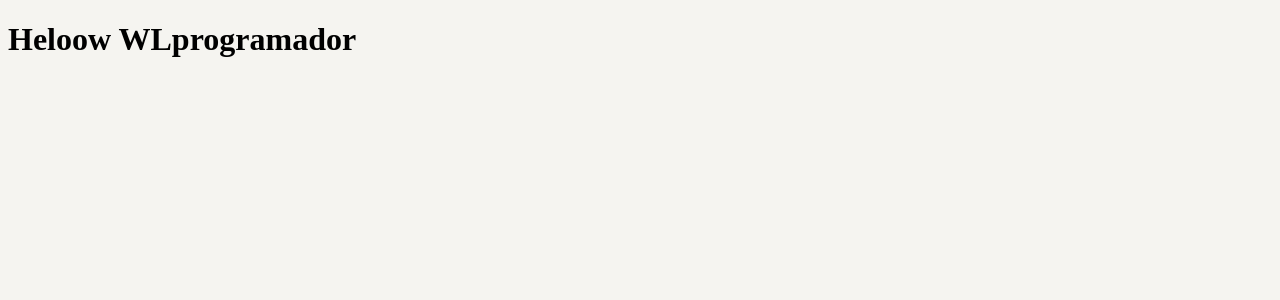
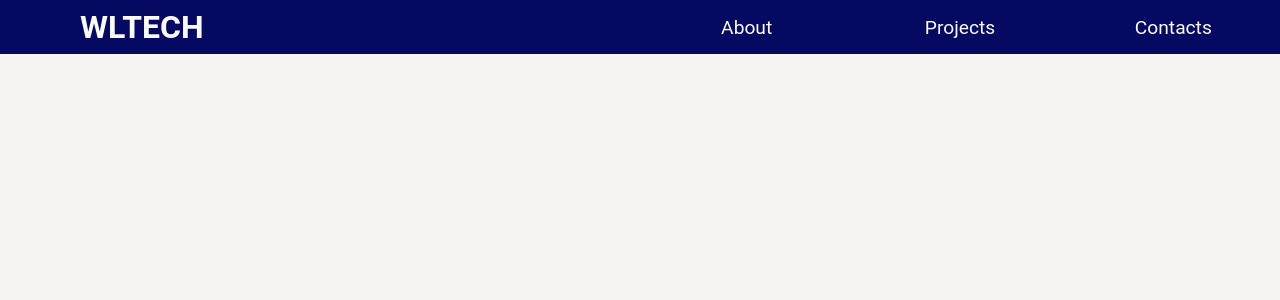
Before and after one commit to WLprogramador/Potifolio, a Next.js app: page / in a window 1280 px wide. Shown: the top 300 px of the page. Built offline with nearby package versions, Linux system fonts and the light colour scheme.

Commit message:
feat/componet-navabar foi finalizado com sucesoo

```diff
--- a/package.json
+++ b/package.json
@@ -16,6 +16,7 @@
   },
   "devDependencies": {
     "@types/react": "17.0.14",
+    "@types/styled-components": "^5.1.11",
     "babel-plugin-styled-components": "^1.13.2",
     "eslint": "7.31.0",
     "eslint-config-next": "11.0.1",
--- a/pages/_app.js
+++ b/pages/_app.jsx
@@ -1,6 +1,12 @@
 import { createGlobalStyle, ThemeProvider } from "styled-components";
 
 const GlobalStyle = createGlobalStyle`
+
+* {
+  margin:0 auto;
+  padding: 0;
+  box-sizing: border-box;
+}
 html{
   box-sizing: border-box;
   background: #F5F4F0;
@@ -10,14 +16,16 @@ html{
 }
 
 body{
-  font-family:;
+  font-family: 'Roboto', sans-serif;
 }
 `;
 
 const theme = {
   colors: {
     primary: "#fafafa",
-    black: "#000000"
+    black: "#000000",
+    blue_dark_250: "#060962",
+    red: "#FF0000"
   },
 };
 
--- a/pages/index.js
+++ /dev/null
@@ -1,15 +0,0 @@
-import styled from 'styled-components';
-
-const Title = styled.h1`
-  font-size: 32px;
-  color: ${({theme}) => theme.colors.black}
-`;
-
-
-export default function Home() {
-  return (
-    <div>
-     <Title>Heloow WLprogramador</Title>
-    </div>
-  )
-}
--- /dev/null
+++ b/pages/index.jsx
@@ -0,0 +1,9 @@
+import { Navbar } from '../src/components/Navbar';
+
+export default function Home() {
+  return (
+    <>
+        <Navbar />
+    </>
+  )
+}
--- /dev/null
+++ b/src/components/Navbar/index.jsx
@@ -0,0 +1,35 @@
+import {
+  Content,
+  ContentNav,
+  ContentLogo,
+  Logo,
+  ContentLinks,
+  ContentUl,
+  ContentLI,
+  Link,
+} from './styles';
+export function Navbar() {
+  return (
+    <Content>
+        <ContentNav>
+            <ContentLogo>
+              <Logo>WLTECH</Logo>
+            </ContentLogo>
+
+            <ContentLinks>
+              <ContentUl>
+                <ContentLI>
+                  <Link href="home#">About</Link>
+                </ContentLI>
+                <ContentLI>
+                  <Link href="home#">Projects</Link>
+                </ContentLI>
+                <ContentLI>
+                  <Link href="home#">Contacts</Link>
+                </ContentLI>
+              </ContentUl>
+            </ContentLinks>
+        </ContentNav>
+    </Content>
+  )
+}
--- /dev/null
+++ b/src/components/Navbar/styles.jsx
@@ -0,0 +1,73 @@
+import styled  from 'styled-components';
+
+export const Content = styled.header`
+  width: 100%;
+
+  background-color: ${({theme})=> theme.colors.blue_dark_250};
+`;
+
+export const ContentNav = styled.nav`
+  display: flex;
+  align-items: center;
+  justify-content: center;
+  width: 100%;
+  height: 3.4rem;
+
+`;
+
+export const ContentLogo = styled.div`
+  flex: 50%;
+`;
+
+export const Logo = styled.h1`
+  padding-left:5rem;
+  color:${({ theme }) => theme.colors.primary};
+  font-size: 32px;
+  font-family: 'Roboto', sans-serif;
+  font-weight: 700;
+
+  :hover{
+    color: #D8D8D8;
+    font-size: 32px;
+    text-transform: uppercase;
+    transition-duration: 5s;
+    cursor:pointer;
+  }
+`;
+
+export const ContentLinks = styled.div`
+  flex: 50%;
+
+  width: 100%;
+  display: flex;
+`;
+
+export const ContentUl = styled.ul`
+  flex: 50%;
+
+  width: 100%;
+  display: flex;
+`;
+
+export const ContentLI = styled.li`
+  flex: 50%;
+
+  width: 100%;
+  display: flex;
+`;
+
+export const Link = styled.a`
+  text-decoration:none;
+  color: ${({ theme }) => theme.colors.primary};
+
+  font-size: 1.2rem;
+  font-family: 'Roboto', sans-serif;
+  font-weight: medium;
+
+  :hover{
+    color: #D8D8D8;
+    font-size: 23px;
+    text-transform: uppercase;
+    transition-duration: 5s;
+  }
+`;
--- a/tsconfig.json
+++ b/tsconfig.json
@@ -14,6 +14,6 @@
     "isolatedModules": true,
     "jsx": "preserve"
   },
-  "include": ["next-env.d.ts", "**/*.ts", "**/*.tsx", "pages/_app.js"],
+  "include": ["next-env.d.ts", "**/*.ts", "**/*.tsx", "pages/_app.jsx"],
   "exclude": ["node_modules"]
 }
```
Also changed, not shown: pages/_document.jsx (renamed from pages/_document.js), 1 other file (tests, documents, lock files or other folders).
